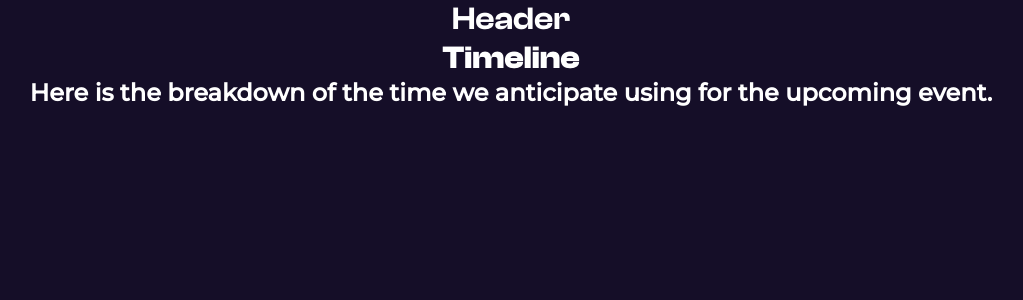
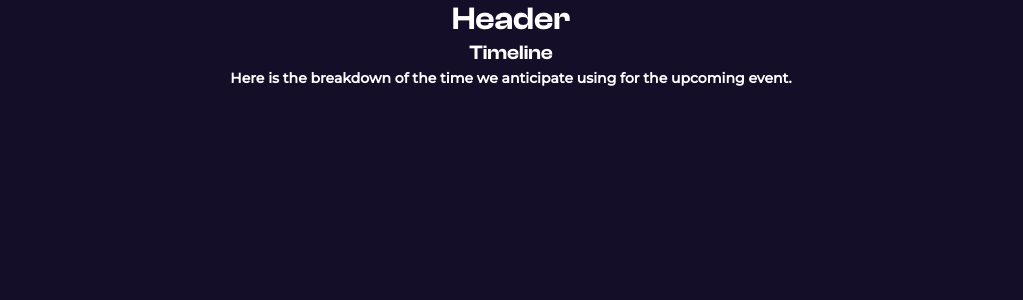
Before and after one commit to UdumiziSolomon/getlinked-hackathon, a React (Create React App) app: page / in a window 1280 px wide. Shown: the top 300 px of the page, without its empty margins (129-1152 px from the left). Built offline with nearby package versions, Linux system fonts and the light colour scheme.

Commit message:
timeline

```diff
--- a/src/pages/home/sections/timeline/Timeline.module.css
+++ b/src/pages/home/sections/timeline/Timeline.module.css
@@ -1,13 +1,20 @@
 .container {
 }
 .topLayer {
-
 }
 .topLayerTopText {
-  font-family: Bold;
+  font-family: SemiBold;
   color: #fff;
+  font-size: 20px;
+  line-height: 27px;
+  letter-spacing: 0em;
+  text-align: center;
 }
 .topLayerSubText {
   font-family: MRegular;
-  color: #fff;
+  color: #ffffff;
+  font-size: 14px;
+  line-height: 24px;
+  letter-spacing: 0em;
+  text-align: center;
 }
```
